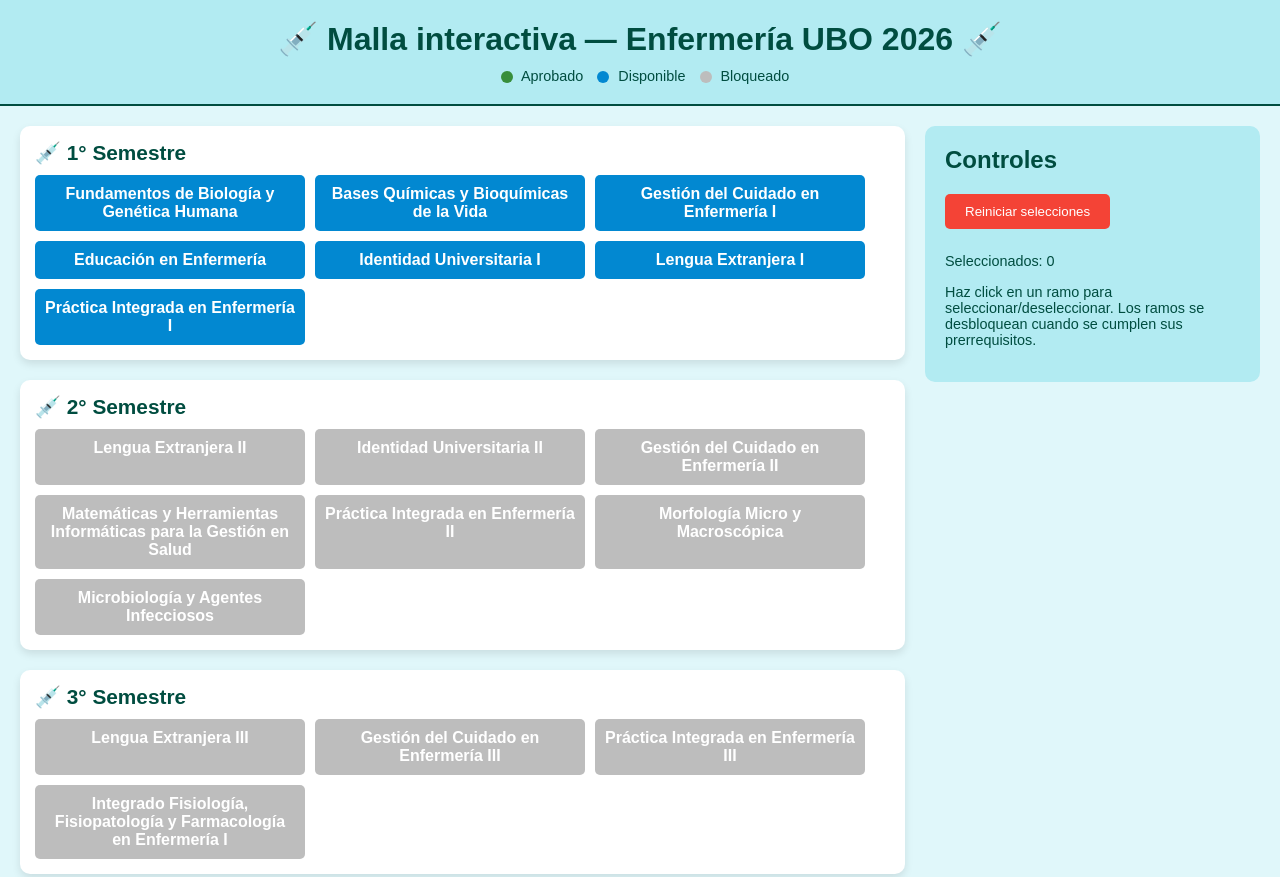
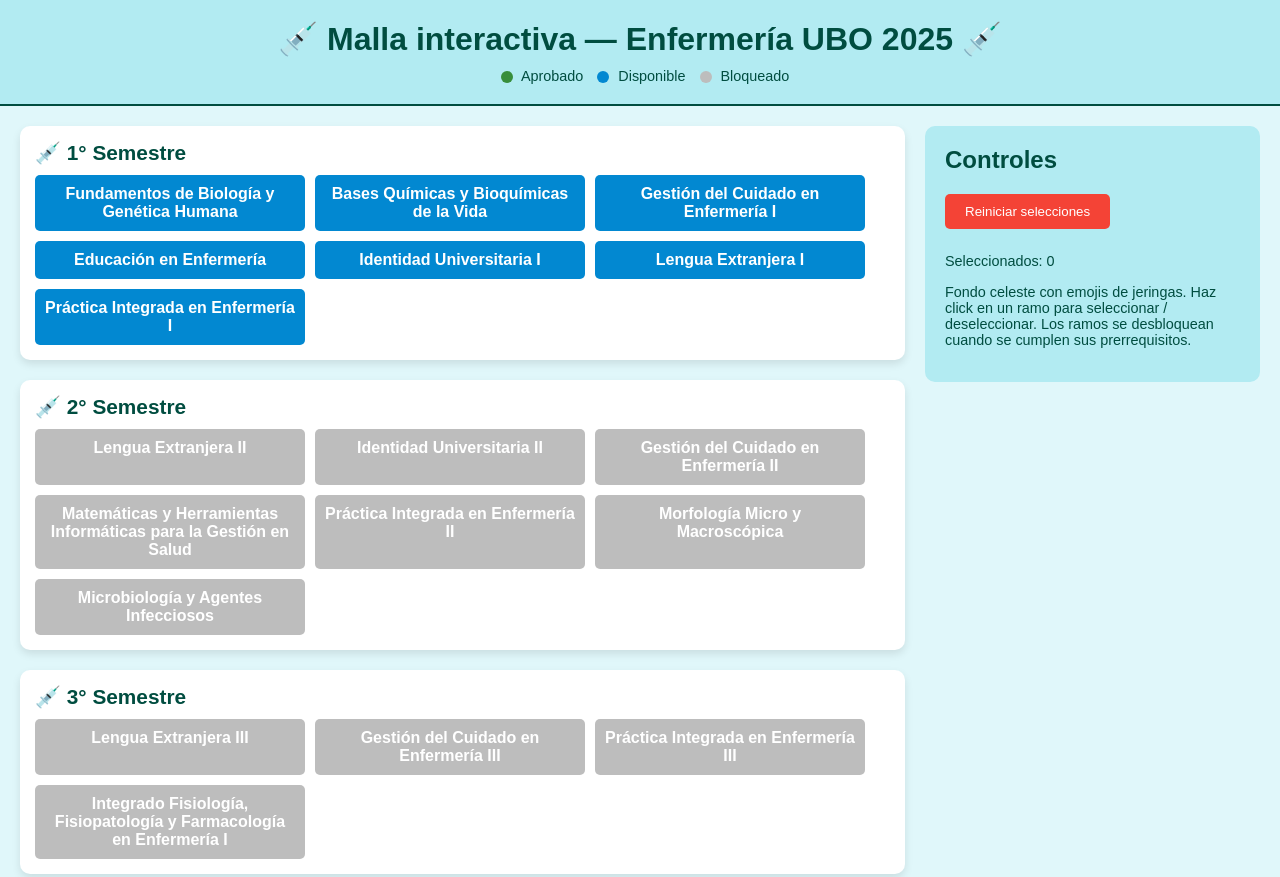
Before and after one commit to mariacalbucoi-cloud/malla_enfermeria_ubo_2026-, a plain HTML site: page index.html in a window 1280 px wide. Shown: the top 877 px of the page. Drawn offline with Linux system fonts and the light colour scheme.

Commit message:
Update index.html

```diff
--- a/index.html
+++ b/index.html
@@ -3,12 +3,12 @@
 <head>
   <meta charset="utf-8">
   <meta name="viewport" content="width=device-width, initial-scale=1">
-  <title>Malla interactiva - Enfermería UBO 2026</title>
+  <title>Malla interactiva - Enfermería UBO 2025</title>
   <link rel="stylesheet" href="style.css">
 </head>
 <body>
   <header class="topbar">
-    <h1>💉 Malla interactiva — Enfermería UBO 2026 💉</h1>
+    <h1>💉 Malla interactiva — Enfermería UBO 2025 💉</h1>
     <div class="legend">
       <span class="dot done"></span> Aprobado
       <span class="dot available"></span> Disponible
@@ -22,7 +22,7 @@
       <h2>Controles</h2>
       <button id="resetBtn">Reiniciar selecciones</button>
       <p id="selectedCount">Seleccionados: 0</p>
-      <p class="note">Haz click en un ramo para seleccionar/deseleccionar. Los ramos se desbloquean cuando se cumplen sus prerrequisitos.</p>
+      <p class="note">Fondo celeste con emojis de jeringas. Haz click en un ramo para seleccionar / deseleccionar. Los ramos se desbloquean cuando se cumplen sus prerrequisitos.</p>
     </aside>
   </main>
 
@@ -30,6 +30,6 @@
     Creado para Maria Cuevas • Interactivo para GitHub Pages
   </footer>
 
-  <script src="script.js" type="module"></script>
+  <script type="module" src="script.js"></script>
 </body>
 </html>
```
